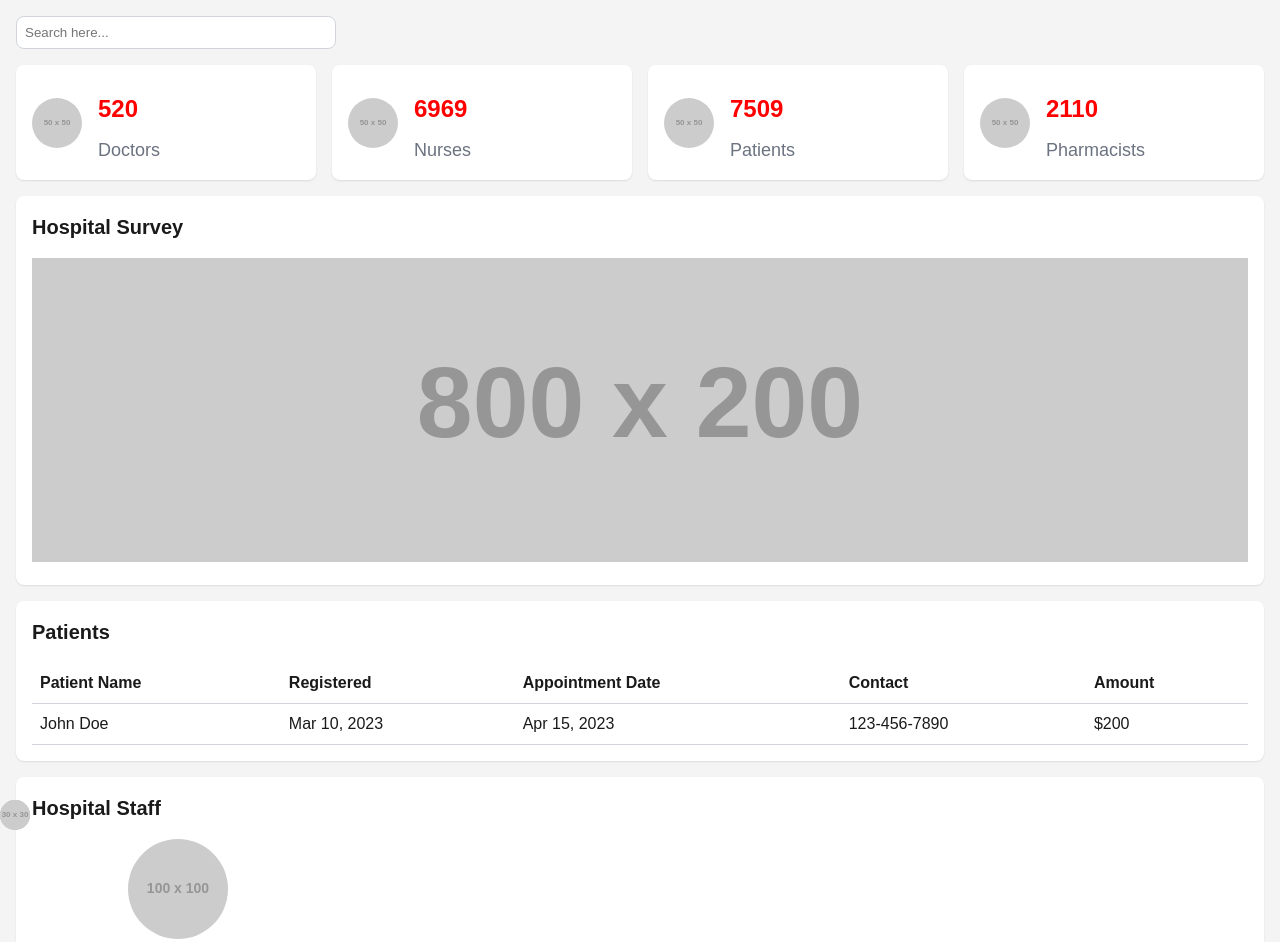
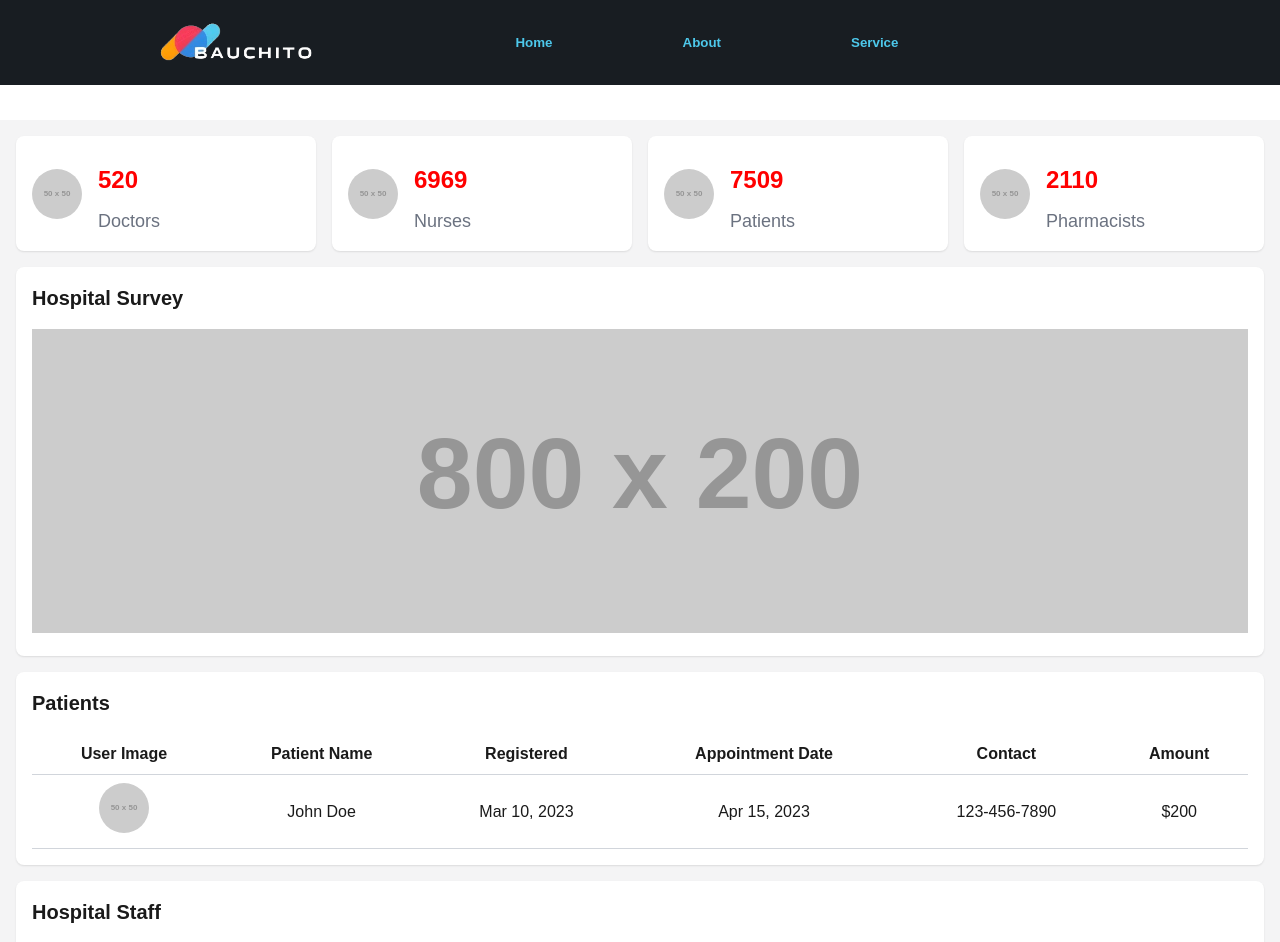
Before and after one commit to Gauvago-LosGauchitos/Sistema-Bancario-Front, a React (Vite) app in the folder BankSystem/: page /AdminPanel in a window 1280 px wide. Shown: the top 942 px of the page. Built offline with nearby package versions, Linux system fonts and the light colour scheme; no server answers.

Commit message:
Mas cambios en admin panel

```diff
--- a/BankSystem/src/components/adminPanel/AdminPanel.css
+++ b/BankSystem/src/components/adminPanel/AdminPanel.css
@@ -114,6 +114,14 @@
   border-bottom: 1px solid #d1d5db; /* Light mode border */
 }
 
+.data-table th {
+  text-align: center;
+}
+
+.data-table td {
+  text-align: center;
+}
+
 .staff-grid {
   display: grid;
   grid-template-columns: repeat(1, 1fr);
--- a/BankSystem/src/components/adminPanel/AdminPanel.jsx
+++ b/BankSystem/src/components/adminPanel/AdminPanel.jsx
@@ -1,20 +1,13 @@
 import { NavBar } from '../Navbar/Navbar.jsx';
 import { Footer } from '../Footer/Footer.jsx';
-import './AdminPanel.css'
-
+import './AdminPanel.css';
 
 export const AdminPanel = () => {
     return (
+        <div>
+            <NavBar  />
+            <br /><br /><br /><br /><br />
             <div className="widget-container">
-      <div className="header">
-        <input type="text" placeholder="Search here..." className="search-input" />
-        <div className="icon-container">
-          <img src="https://placehold.co/30x30" alt="icon" className="icon" />
-          <img src="https://placehold.co/30x30" alt="icon" className="icon" />
-          <img src="https://placehold.co/30x30" alt="profile" className="icon" />
-        </div>
-      </div>
-
                 <div className="grid-container">
                     <div className="grid-item">
                         <div className="flex-container">
@@ -65,6 +58,7 @@ export const AdminPanel = () => {
                         <table className="data-table">
                             <thead>
                                 <tr>
+                                    <th>User Image</th>
                                     <th>Patient Name</th>
                                     <th>Registered</th>
                                     <th>Appointment Date</th>
@@ -74,6 +68,7 @@ export const AdminPanel = () => {
                             </thead>
                             <tbody>
                                 <tr>
+                                    <td><img src="https://placehold.co/50x50" alt="icon" className="grid-icon" /></td>
                                     <td>John Doe</td>
                                     <td>Mar 10, 2023</td>
                                     <td>Apr 15, 2023</td>
@@ -104,5 +99,7 @@ export const AdminPanel = () => {
                     </ul>
                 </div>
             </div>
-    )
+            <Footer />
+        </div>
+    );
 }
```
Lines whose indentation alone changed are shown as unchanged.
